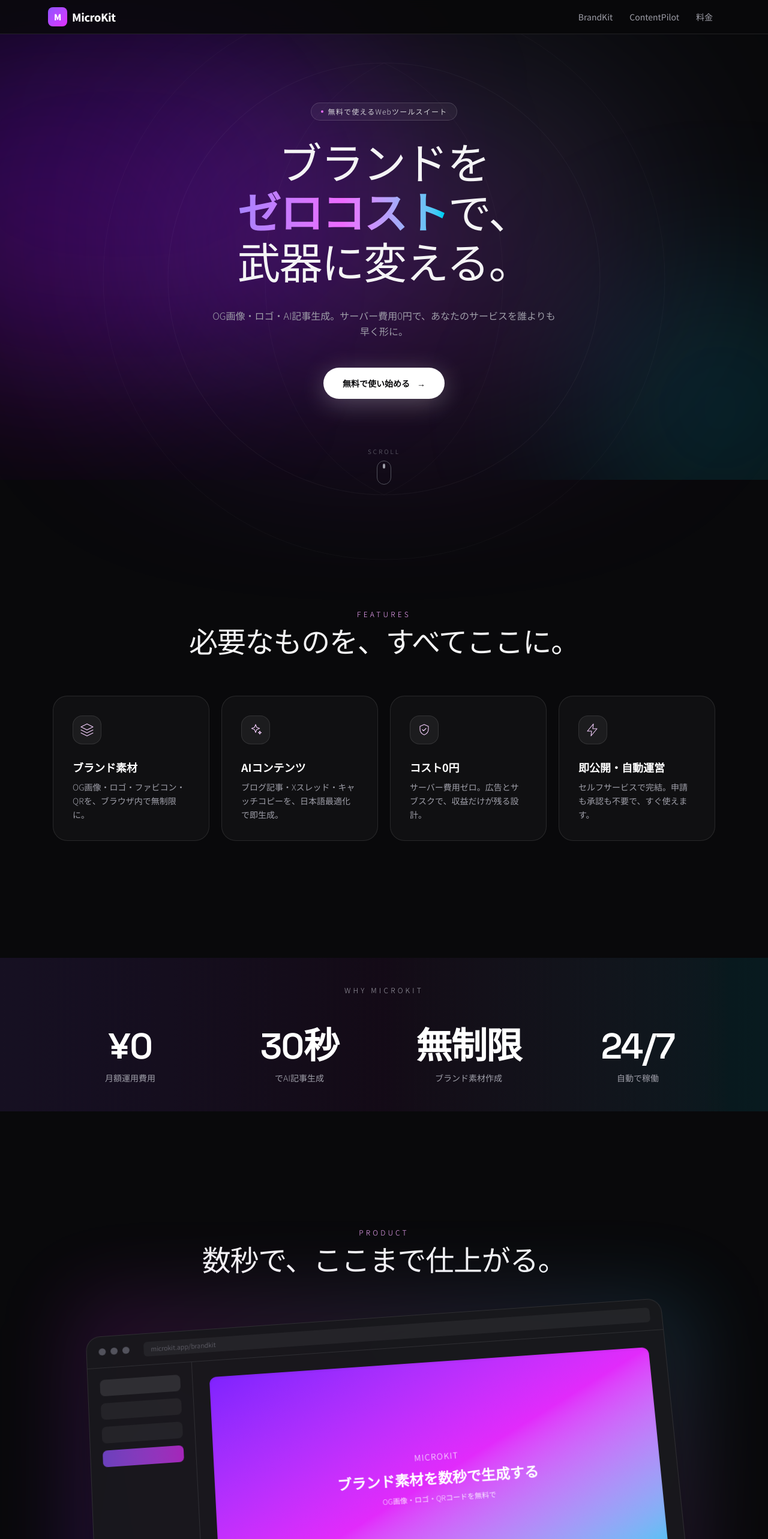
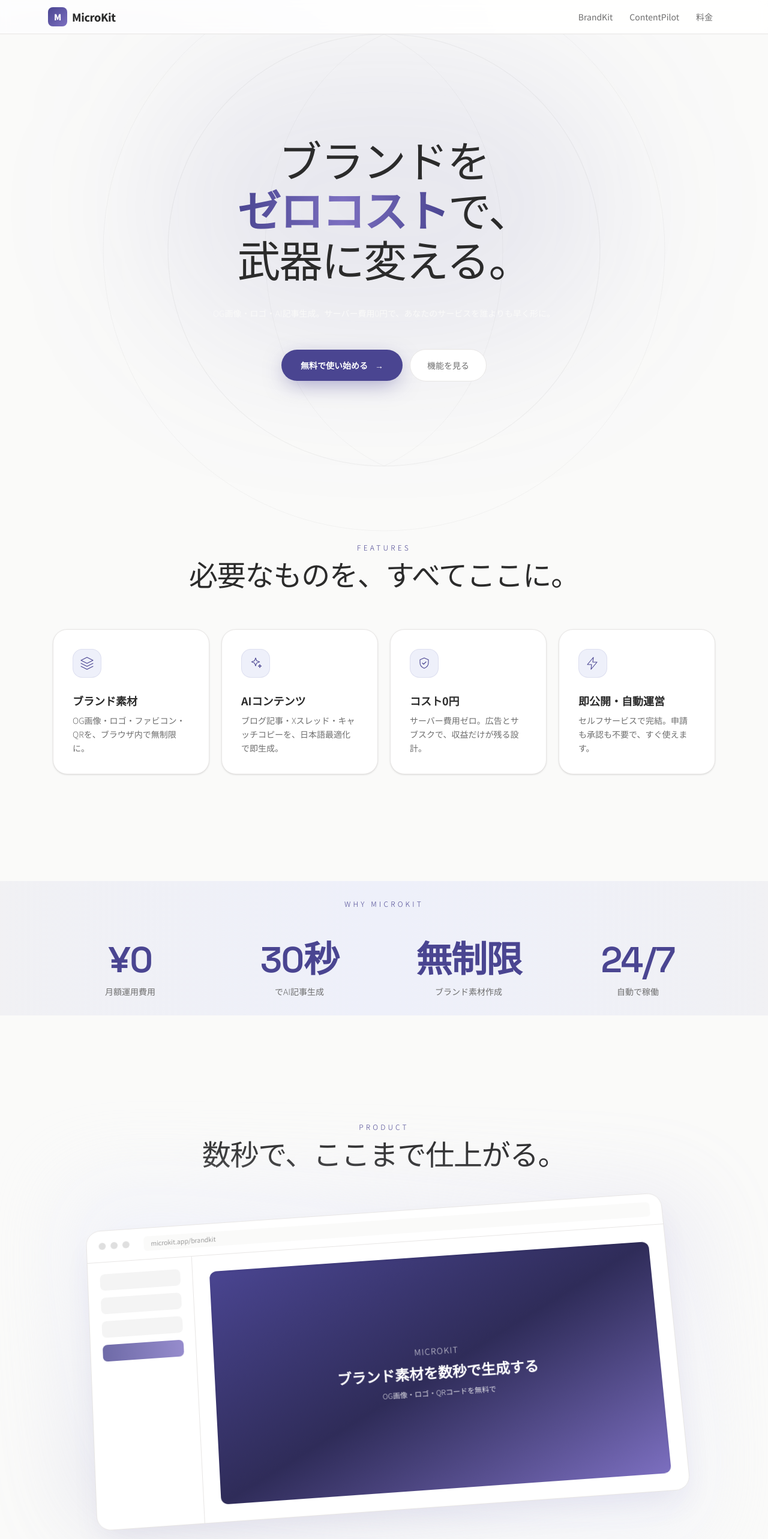
Before and after one commit to UnderCerberus/micro-saas, a Next.js app: page / in a window 1280 px wide. Shown: the top 2566 px of the page at 60% size. Built offline with nearby package versions, Linux system fonts and the light colour scheme.

Commit message:
LPをライトモードに全面刷新・不要要素削除・70:25:5配色システム・集客コンテンツ追加

```diff
--- a/app/globals.css
+++ b/app/globals.css
@@ -3,8 +3,18 @@
 @theme inline {
   --font-sans: var(--font-noto), "Hiragino Sans", "Yu Gothic UI", "Meiryo", sans-serif;
   --font-display: var(--font-space), "Noto Sans JP", sans-serif;
-  --color-background: #09090b;
-  --color-foreground: #f4f4f5;
+
+  --color-base: #fafaf9;
+  --color-surface: #ffffff;
+  --color-ink: #2b2b2b;
+  --color-ink-soft: #6e6e6e;
+  --color-line: #e7e5e4;
+
+  --color-brand: #4a4591;
+  --color-brand-dark: #3a3670;
+  --color-brand-deep: #2f2c59;
+  --color-brand-soft: #eef0fa;
+  --color-brand-2: #7c6fc0;
 }
 
 html {
@@ -12,13 +22,14 @@
 }
 
 body {
-  background: var(--color-background);
-  color: var(--color-foreground);
+  background: var(--color-base);
+  color: var(--color-ink);
   font-family: var(--font-sans);
+  -webkit-font-smoothing: antialiased;
 }
 
 ::selection {
-  background: rgba(217, 70, 239, 0.35);
+  background: rgba(122, 111, 192, 0.35);
   color: #fff;
 }
 
--- a/app/layout.tsx
+++ b/app/layout.tsx
@@ -30,7 +30,7 @@
 }>) {
   return (
     <html lang="ja" className={`${noto.variable} ${space.variable} h-full antialiased`}>
-      <body className="min-h-full flex flex-col bg-zinc-950 text-zinc-100">
+      <body className="min-h-full flex flex-col bg-base text-ink">
         <ScrollGlow />
         <Header />
         <main className="relative z-10 flex-1">{children}</main>
--- a/app/page.tsx
+++ b/app/page.tsx
@@ -68,15 +68,18 @@
   { value: "24/7", label: "自動で稼働" },
 ];
 
+const btnPrimary =
+  "group inline-flex items-center gap-3 rounded-full bg-brand px-8 py-4 text-sm font-semibold text-white shadow-[0_10px_36px_-8px_rgba(74,69,145,0.55)] transition-all duration-300 hover:-translate-y-0.5 hover:bg-brand-dark hover:shadow-[0_14px_44px_-8px_rgba(74,69,145,0.6)]";
+
 export default function Home() {
   return (
-    <div className="overflow-hidden">
+    <div className="overflow-hidden bg-base">
       {/* ===== 1. HERO ===== */}
-      <section className="relative flex min-h-[92svh] flex-col justify-center">
+      <section className="relative flex min-h-[90svh] flex-col justify-center">
         <div className="pointer-events-none absolute inset-0" aria-hidden>
-          <div className="absolute left-1/2 top-[42%] h-[520px] w-[820px] -translate-x-1/2 -translate-y-1/2 rounded-full bg-gradient-to-tr from-violet-600/35 via-fuchsia-500/20 to-cyan-500/25 blur-[140px]" />
+          <div className="absolute left-1/2 top-[40%] h-[480px] w-[780px] -translate-x-1/2 -translate-y-1/2 rounded-full bg-brand/10 blur-[130px]" />
           <svg
-            className="absolute left-1/2 top-1/2 h-[120vmin] w-[120vmin] -translate-x-1/2 -translate-y-1/2 text-white/[0.04]"
+            className="absolute left-1/2 top-1/2 h-[120vmin] w-[120vmin] -translate-x-1/2 -translate-y-1/2 text-ink/5"
             viewBox="0 0 800 800"
             fill="none"
           >
@@ -86,19 +89,12 @@
           </svg>
         </div>
 
-        <div className="relative mx-auto w-full max-w-6xl px-6 pb-16 pt-28 text-center">
+        <div className="relative mx-auto w-full max-w-6xl px-6 pb-20 pt-28 text-center">
           <Reveal>
-            <p className="mx-auto mb-8 inline-flex items-center gap-2 rounded-full border border-white/15 bg-white/5 px-4 py-1.5 text-xs font-light tracking-widest text-zinc-300">
-              <span className="h-1 w-1 rounded-full bg-fuchsia-400" />
-              無料で使えるWebツールスイート
-            </p>
-          </Reveal>
-
-          <Reveal delay={90}>
-            <h1 className="mx-auto max-w-4xl font-display text-5xl font-light leading-[1.15] tracking-tight sm:text-7xl">
+            <h1 className="mx-auto max-w-4xl font-display text-5xl font-light leading-[1.15] tracking-tight text-ink sm:text-7xl">
               ブランドを
               <br />
-              <span className="bg-gradient-to-r from-violet-400 via-fuchsia-400 to-cyan-400 bg-clip-text font-semibold text-transparent">
+              <span className="bg-gradient-to-r from-brand via-brand-2 to-brand bg-clip-text font-semibold text-transparent">
                 ゼロコスト
               </span>
               で、
@@ -107,42 +103,36 @@
             </h1>
           </Reveal>
 
-          <Reveal delay={180}>
-            <p className="mx-auto mt-8 max-w-xl text-sm font-light leading-relaxed text-zinc-400 sm:text-base">
+          <Reveal delay={120}>
+            <p className="mx-auto mt-8 max-w-xl text-sm font-light leading-relaxed text-ink-soft sm:text-base">
               OG画像・ロゴ・AI記事生成。サーバー費用0円で、あなたのサービスを誰よりも早く形に。
             </p>
           </Reveal>
 
-          <Reveal delay={260}>
-            <div className="mt-12 flex justify-center">
-              <Link
-                href="/brandkit"
-                className="group inline-flex items-center gap-3 rounded-full bg-white px-8 py-4 text-sm font-semibold text-zinc-950 shadow-[0_8px_40px_rgba(255,255,255,0.25)] transition-all duration-300 hover:shadow-[0_8px_60px_rgba(217,70,239,0.4)]"
-              >
+          <Reveal delay={200}>
+            <div className="mt-12 flex flex-col items-center justify-center gap-3 sm:flex-row">
+              <Link href="/brandkit" className={btnPrimary}>
                 無料で使い始める
                 <span className="transition-transform duration-300 group-hover:translate-x-1">→</span>
               </Link>
-            </div>
-          </Reveal>
-
-          <Reveal delay={360}>
-            <div className="mt-20 flex flex-col items-center gap-2 text-zinc-500">
-              <span className="text-[10px] font-light tracking-[0.3em]">SCROLL</span>
-              <span className="flex h-10 w-6 items-start justify-center rounded-full border border-zinc-600 p-1.5">
-                <span className="h-2 w-1 animate-bounce rounded-full bg-zinc-400" />
-              </span>
+              <Link
+                href="#features"
+                className="inline-flex items-center gap-2 rounded-full border border-line bg-surface px-7 py-4 text-sm font-medium text-ink-soft transition-colors duration-300 hover:border-brand/30 hover:text-brand"
+              >
+                機能を見る
+              </Link>
             </div>
           </Reveal>
         </div>
       </section>
 
       {/* ===== 2. FEATURES ===== */}
-      <section className="relative py-28 sm:py-36">
+      <section id="features" className="relative py-24 sm:py-32">
         <div className="mx-auto max-w-6xl px-6">
           <Reveal>
             <div className="mb-16 text-center">
-              <p className="mb-4 text-xs font-light tracking-[0.35em] text-fuchsia-300">FEATURES</p>
-              <h2 className="font-display text-3xl font-medium tracking-tight sm:text-5xl">
+              <p className="mb-4 text-xs font-light tracking-[0.35em] text-brand">FEATURES</p>
+              <h2 className="font-display text-3xl font-medium tracking-tight text-ink sm:text-5xl">
                 必要なものを、すべてここに。
               </h2>
             </div>
@@ -151,13 +141,13 @@
           <div className="grid gap-5 sm:grid-cols-2 lg:grid-cols-4">
             {features.map((f, i) => (
               <Reveal key={f.title} delay={i * 90}>
-                <div className="group relative h-full rounded-3xl border border-white/10 bg-white/[0.03] p-8 transition-all duration-500 hover:-translate-y-2 hover:border-fuchsia-400/40 hover:bg-white/[0.06] hover:shadow-[0_20px_60px_-15px_rgba(217,70,239,0.35)]">
-                  <div className="pointer-events-none absolute inset-0 rounded-3xl bg-gradient-to-br from-white/[0.06] to-transparent opacity-0 transition-opacity duration-500 group-hover:opacity-100" />
-                  <div className="mb-6 inline-flex h-12 w-12 items-center justify-center rounded-2xl border border-white/10 bg-white/5 text-fuchsia-200 transition-colors duration-500 group-hover:text-fuchsia-300">
+                <div className="group relative h-full rounded-3xl border border-line bg-surface p-8 shadow-sm transition-all duration-500 hover:-translate-y-2 hover:border-brand/25 hover:shadow-[0_20px_50px_-18px_rgba(74,69,145,0.25)]">
+                  <div className="pointer-events-none absolute inset-0 rounded-3xl bg-gradient-to-br from-brand-soft to-transparent opacity-0 transition-opacity duration-500 group-hover:opacity-100" />
+                  <div className="mb-6 inline-flex h-12 w-12 items-center justify-center rounded-2xl border border-brand/10 bg-brand-soft text-brand">
                     <Icon className="h-6 w-6">{f.icon}</Icon>
                   </div>
-                  <h3 className="text-lg font-semibold text-white">{f.title}</h3>
-                  <p className="mt-2 text-sm font-light leading-relaxed text-zinc-400">{f.desc}</p>
+                  <h3 className="text-lg font-semibold text-ink">{f.title}</h3>
+                  <p className="mt-2 text-sm font-light leading-relaxed text-ink-soft">{f.desc}</p>
                 </div>
               </Reveal>
             ))}
@@ -166,11 +156,11 @@
       </section>
 
       {/* ===== 3. TRUST ===== */}
-      <section className="relative py-24">
-        <div className="absolute inset-x-0 top-1/2 -translate-y-1/2 bg-gradient-to-r from-violet-500/10 via-fuchsia-500/5 to-cyan-500/10 py-32" aria-hidden />
+      <section className="relative py-20">
+        <div className="absolute inset-x-0 top-1/2 -translate-y-1/2 bg-gradient-to-r from-brand/5 via-brand-soft to-brand/5 py-28" aria-hidden />
         <div className="relative mx-auto max-w-6xl px-6">
           <Reveal>
-            <p className="mb-14 text-center text-xs font-light tracking-[0.35em] text-zinc-400">
+            <p className="mb-14 text-center text-xs font-light tracking-[0.35em] text-brand">
               WHY MICROKIT
             </p>
           </Reveal>
@@ -178,10 +168,10 @@
             {stats.map((s, i) => (
               <Reveal key={s.label} delay={i * 90}>
                 <div className="text-center">
-                  <div className="font-display text-5xl font-semibold tracking-tight text-white sm:text-6xl">
+                  <div className="font-display text-5xl font-semibold tracking-tight text-brand sm:text-6xl">
                     {s.value}
                   </div>
-                  <div className="mt-3 text-sm font-light text-zinc-400">{s.label}</div>
+                  <div className="mt-3 text-sm font-light text-ink-soft">{s.label}</div>
                 </div>
               </Reveal>
             ))}
@@ -190,12 +180,12 @@
       </section>
 
       {/* ===== 4. VISUAL / MOCKUP ===== */}
-      <section className="relative py-28 sm:py-36">
+      <section className="relative py-24 sm:py-32">
         <div className="mx-auto max-w-5xl px-6">
           <Reveal>
             <div className="mb-16 text-center">
-              <p className="mb-4 text-xs font-light tracking-[0.35em] text-fuchsia-300">PRODUCT</p>
-              <h2 className="font-display text-3xl font-medium tracking-tight sm:text-5xl">
+              <p className="mb-4 text-xs font-light tracking-[0.35em] text-brand">PRODUCT</p>
+              <h2 className="font-display text-3xl font-medium tracking-tight text-ink sm:text-5xl">
                 数秒で、ここまで仕上がる。
               </h2>
             </div>
@@ -203,26 +193,26 @@
 
           <Reveal delay={120}>
             <div className="group relative" style={{ perspective: "1600px" }}>
-              <div className="absolute -inset-10 rounded-[3rem] bg-gradient-to-tr from-violet-600/30 via-fuchsia-500/20 to-cyan-500/25 opacity-60 blur-3xl transition-opacity duration-700 group-hover:opacity-90" aria-hidden />
-              <div className="relative rounded-3xl border border-white/10 bg-zinc-900/90 shadow-2xl transition-transform duration-700 ease-out group-hover:-translate-y-2 group-hover:[transform:rotateX(4deg)] [transform:rotateX(6deg)_rotateZ(-4deg)]">
-                <div className="flex items-center gap-2 border-b border-white/10 px-5 py-3.5">
-                  <span className="h-3 w-3 rounded-full bg-zinc-600" />
-                  <span className="h-3 w-3 rounded-full bg-zinc-600" />
-                  <span className="h-3 w-3 rounded-full bg-zinc-600" />
-                  <span className="ml-4 hidden flex-1 rounded-md bg-white/5 px-3 py-1 text-[11px] font-light text-zinc-500 sm:block">
+              <div className="absolute -inset-10 rounded-[3rem] bg-gradient-to-tr from-brand/15 via-brand-soft to-brand-2/15 opacity-60 blur-3xl transition-opacity duration-700 group-hover:opacity-90" aria-hidden />
+              <div className="relative rounded-3xl border border-line bg-surface shadow-2xl shadow-brand/10 transition-transform duration-700 ease-out group-hover:-translate-y-2 group-hover:[transform:rotateX(4deg)] [transform:rotateX(6deg)_rotateZ(-4deg)]">
+                <div className="flex items-center gap-2 border-b border-line px-5 py-3.5">
+                  <span className="h-3 w-3 rounded-full bg-ink/15" />
+                  <span className="h-3 w-3 rounded-full bg-ink/15" />
+                  <span className="h-3 w-3 rounded-full bg-ink/15" />
+                  <span className="ml-4 hidden flex-1 rounded-md bg-base px-3 py-1 text-[11px] font-light text-ink-soft sm:block">
                     microkit.app/brandkit
                   </span>
                 </div>
                 <div className="flex">
-                  <div className="hidden w-44 space-y-3 border-r border-white/10 p-5 sm:block">
-                    <div className="h-7 rounded-lg bg-white/10" />
-                    <div className="h-7 rounded-lg bg-white/5" />
-                    <div className="h-7 rounded-lg bg-white/5" />
-                    <div className="h-7 rounded-lg bg-gradient-to-r from-violet-500 to-fuchsia-500 opacity-70" />
+                  <div className="hidden w-44 space-y-3 border-r border-line p-5 sm:block">
+                    <div className="h-7 rounded-lg bg-ink/5" />
+                    <div className="h-7 rounded-lg bg-ink/5" />
+                    <div className="h-7 rounded-lg bg-ink/5" />
+                    <div className="h-7 rounded-lg bg-gradient-to-r from-brand to-brand-2 opacity-80" />
                   </div>
                   <div className="flex-1 p-5 sm:p-7">
-                    <div className="flex aspect-[1200/630] flex-col items-center justify-center rounded-xl bg-gradient-to-br from-violet-600 via-fuchsia-500 to-cyan-400 px-8 text-center text-white shadow-inner">
-                      <div className="text-sm font-light tracking-widest">MICROKIT</div>
+                    <div className="flex aspect-[1200/630] flex-col items-center justify-center rounded-xl bg-gradient-to-br from-brand via-brand-deep to-brand-2 px-8 text-center text-white shadow-inner">
+                      <div className="text-sm font-light tracking-widest text-white/80">MICROKIT</div>
                       <div className="mt-3 font-display text-xl font-semibold sm:text-2xl">
                         ブランド素材を数秒で生成する
                       </div>
@@ -239,14 +229,17 @@
       </section>
 
       {/* ===== 5. CTA ===== */}
-      <section className="relative rounded-t-[3rem] bg-white py-28 text-zinc-950 sm:py-40">
-        <div className="mx-auto max-w-4xl px-6 text-center">
+      <section className="relative rounded-t-[3rem] bg-brand py-24 text-white sm:py-32">
+        <div className="pointer-events-none absolute inset-0 overflow-hidden rounded-t-[3rem]" aria-hidden>
+          <div className="absolute -top-24 left-1/2 h-72 w-[60%] -translate-x-1/2 rounded-full bg-white/10 blur-[100px]" />
+        </div>
+        <div className="relative mx-auto max-w-4xl px-6 text-center">
           <Reveal>
-            <p className="mb-6 text-xs font-light tracking-[0.35em] text-zinc-500">START NOW</p>
+            <p className="mb-6 text-xs font-light tracking-[0.35em] text-white/70">START NOW</p>
             <h2 className="font-display text-4xl font-semibold tracking-tight sm:text-6xl">
               今すぐ、無料で始める。
             </h2>
-            <p className="mx-auto mt-6 max-w-md text-sm font-light text-zinc-500">
+            <p className="mx-auto mt-6 max-w-md text-sm font-light text-white/80">
               登録も費用も不要。あなたのブランドを、今日から。
             </p>
           </Reveal>
@@ -254,7 +247,7 @@
             <div className="mt-12 flex justify-center">
               <Link
                 href="/contentpilot"
-                className="group inline-flex items-center gap-3 rounded-full bg-zinc-950 px-10 py-5 text-sm font-semibold text-white shadow-xl transition-all duration-300 hover:-translate-y-1 hover:shadow-2xl"
+                className="group inline-flex items-center gap-3 rounded-full bg-white px-10 py-5 text-sm font-semibold text-brand shadow-xl transition-all duration-300 hover:-translate-y-1 hover:shadow-2xl"
               >
                 無料で使い始める
                 <span className="transition-transform duration-300 group-hover:translate-x-1">→</span>
--- a/components/Header.tsx
+++ b/components/Header.tsx
@@ -8,20 +8,20 @@
 
 export default function Header() {
   return (
-    <header className="sticky top-0 z-50 border-b border-white/10 bg-zinc-950/80 backdrop-blur">
+    <header className="sticky top-0 z-50 border-b border-line bg-surface/85 backdrop-blur">
       <div className="mx-auto flex max-w-6xl items-center justify-between px-4 py-3">
-        <Link href="/" className="flex items-center gap-2 font-extrabold tracking-tight text-white">
-          <span className="flex h-8 w-8 items-center justify-center rounded-lg bg-gradient-to-br from-violet-500 to-fuchsia-500 text-sm font-black">
+        <Link href="/" className="flex items-center gap-2 font-extrabold tracking-tight text-ink">
+          <span className="flex h-8 w-8 items-center justify-center rounded-lg bg-gradient-to-br from-brand to-brand-2 text-sm font-black text-white">
             M
           </span>
           <span className="text-lg">MicroKit</span>
         </Link>
-        <nav className="flex items-center gap-1 text-sm text-zinc-400">
+        <nav className="flex items-center gap-1 text-sm text-ink-soft">
           {nav.map((n) => (
             <Link
               key={n.href}
               href={n.href}
-              className="rounded-md px-3 py-1.5 transition hover:bg-white/10 hover:text-white"
+              className="rounded-md px-3 py-1.5 transition hover:bg-brand-soft hover:text-brand"
             >
               {n.label}
             </Link>
--- a/components/ScrollGlow.tsx
+++ b/components/ScrollGlow.tsx
@@ -16,7 +16,7 @@
         el.style.setProperty("--glow1", `${y * 0.1}px`);
         el.style.setProperty("--glow2", `${y * -0.06}px`);
         el.style.setProperty("--glow3", `${y * 0.04}px`);
-        el.style.setProperty("--glow-opacity", String(Math.min(1, 0.5 + y / 4000)));
+        el.style.setProperty("--glow-opacity", String(Math.min(0.5, 0.18 + y / 9000)));
       });
     };
     onScroll();
@@ -33,13 +33,13 @@
       aria-hidden
       className="pointer-events-none fixed inset-0 z-0 overflow-hidden"
     >
-      <div className="absolute left-1/2 top-0 h-[580px] w-[880px] -translate-x-1/2 rounded-full bg-violet-700/25 blur-[130px]"
+      <div className="absolute left-1/2 top-0 h-[580px] w-[880px] -translate-x-1/2 rounded-full bg-brand/12 blur-[130px]"
         style={{ transform: "translateX(-50%) translateY(var(--glow1, 0px))" }}
       />
-      <div className="absolute left-[-180px] top-[30%] h-[460px] w-[460px] rounded-full bg-fuchsia-600/15 blur-[130px] animate-drift"
+      <div className="absolute left-[-180px] top-[30%] h-[460px] w-[460px] rounded-full bg-brand-2/12 blur-[130px] animate-drift"
         style={{ transform: "translateY(var(--glow2, 0px))" }}
       />
-      <div className="absolute bottom-[-120px] right-[-160px] h-[480px] w-[480px] rounded-full bg-cyan-500/15 blur-[130px]"
+      <div className="absolute bottom-[-120px] right-[-160px] h-[480px] w-[480px] rounded-full bg-brand/8 blur-[130px]"
         style={{ transform: "translateY(var(--glow3, 0px))" }}
       />
     </div>
```
Also changed, not shown: app/brandkit/BrandKitClient.tsx (+22 -22 lines), app/contentpilot/ContentPilotClient.tsx (+19 -19 lines), app/pricing/page.tsx (+14 -14 lines), components/Footer.tsx (+7 -7 lines), marketing/note-article.md (added, +89 -0 lines), marketing/x-posts.md (added, +103 -0 lines).
